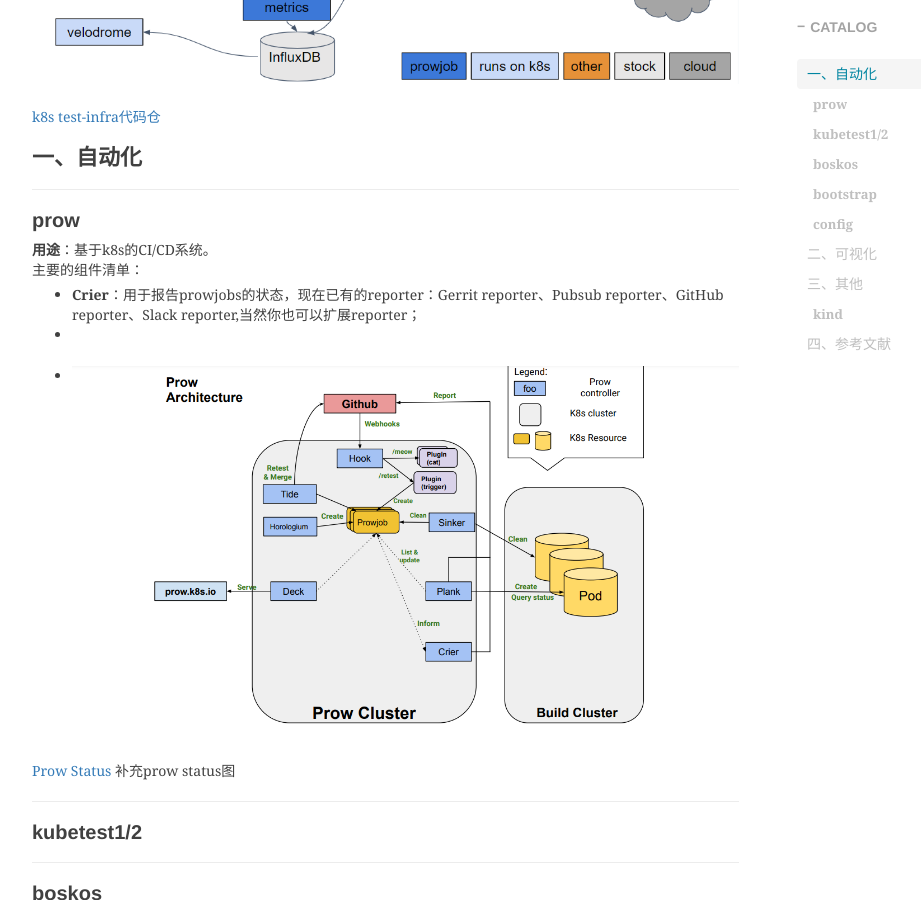
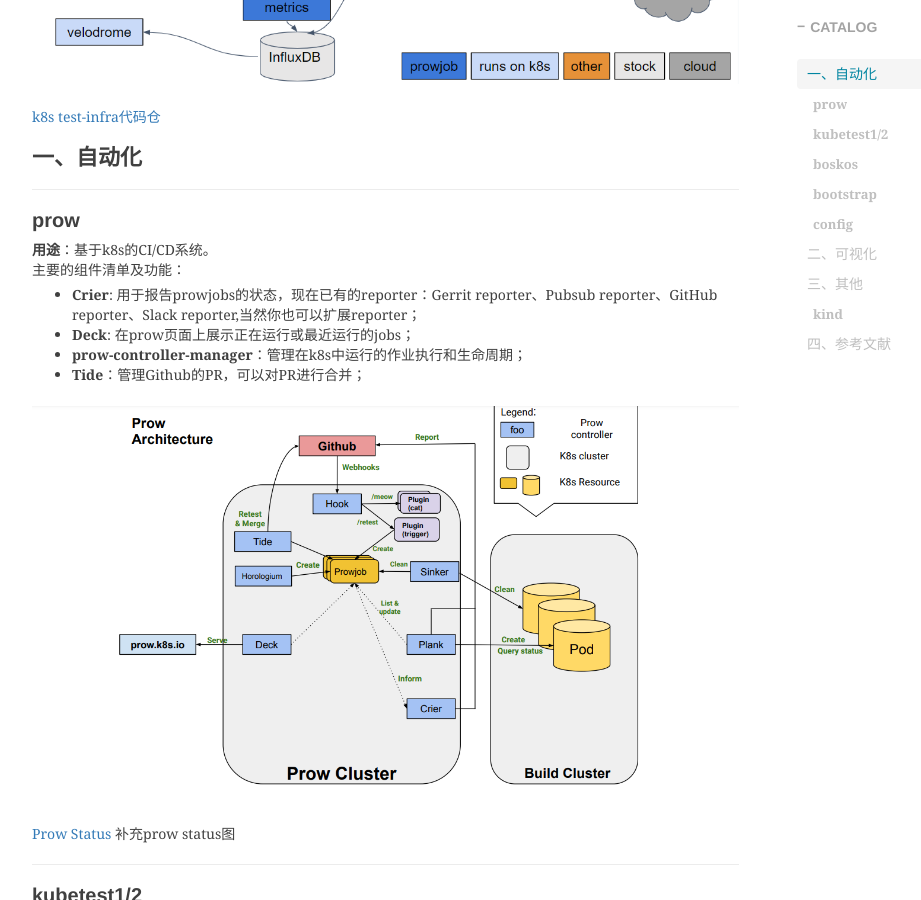
Before and after one commit to shihai1991/shihai1991.github.io, a Jekyll site: the page built from _posts/2023-06-12-kubernetes-test-sig组.md, in a window 1280 px wide and 900 px high, scrolled down 1122 px. Shown: the whole window, without its empty margins (233-1154 px from the left). Built offline with Jekyll 4.4.1, drawn with Linux system fonts in a browser that asks for light colours; nearby versions of some CDN libraries; comment, search, counter and statistics services are not loaded.

Commit message:
Update 2023-06-12-kubernetes-test-sig组.md

```diff
--- a/_posts/2023-06-12-kubernetes-test-sig组.md
+++ b/_posts/2023-06-12-kubernetes-test-sig组.md
@@ -20,10 +20,12 @@
 # 一、自动化
 ## prow
 **用途**：基于k8s的CI/CD系统。
-主要的组件清单：
-- **Crier**：用于报告prowjobs的状态，现在已有的reporter：Gerrit reporter、Pubsub reporter、GitHub reporter、Slack reporter,当然你也可以扩展reporter；
--
--
+主要的组件清单及功能：
+- **Crier**: 用于报告prowjobs的状态，现在已有的reporter：Gerrit reporter、Pubsub reporter、GitHub reporter、Slack reporter,当然你也可以扩展reporter；
+- **Deck**: 在prow页面上展示正在运行或最近运行的jobs；
+- **prow-controller-manager**：管理在k8s中运行的作业执行和生命周期；
+- **Tide**：管理Github的PR，可以对PR进行合并；
+
 ![]({{site.baseurl}}/img/2023/Q2/20230612-prow-architecture.png)
 
 [Prow Status](https://prow.k8s.io/)
```
